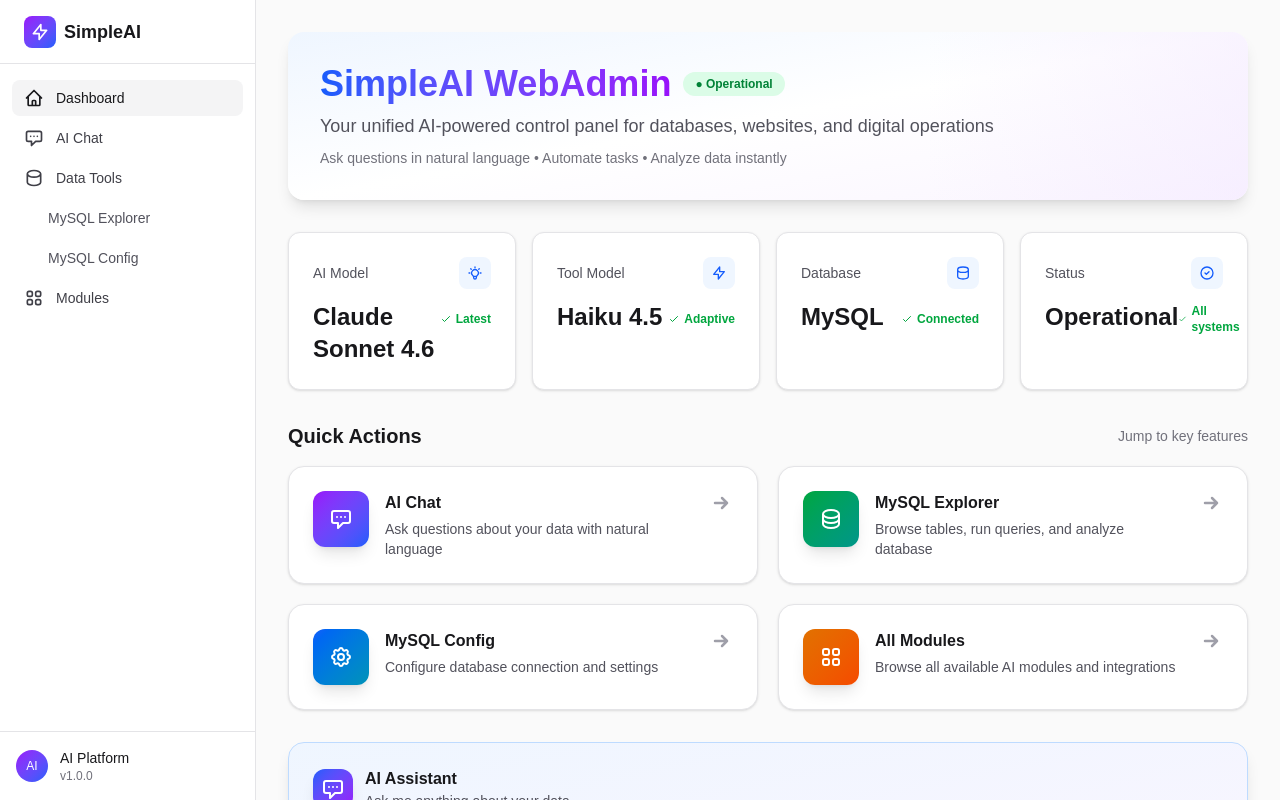
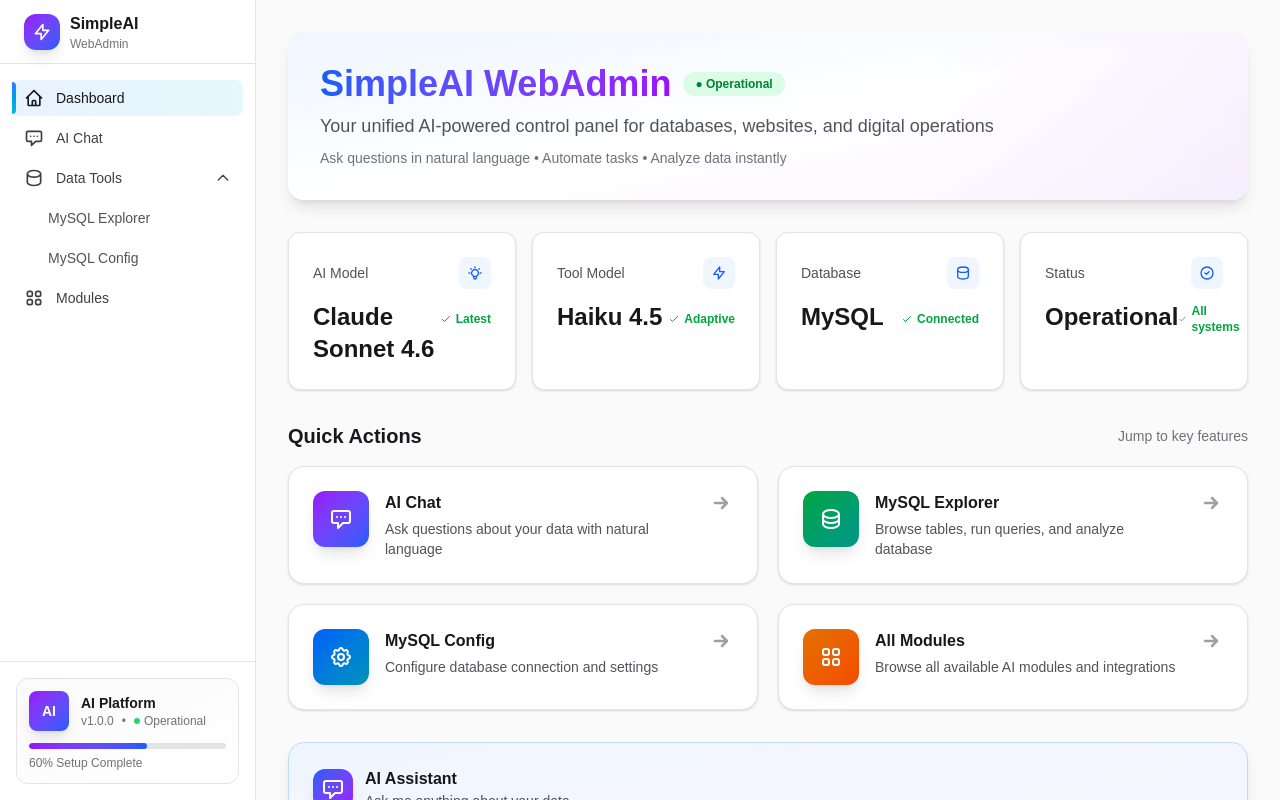
Before and after one commit to nevenov/ai-platform, a Next.js app: page /dashboard in a window 1280 px wide. Shown: the top 800 px of the page. Built offline with nearby package versions, Linux system fonts and the light colour scheme.

Commit message:
Sidebar Icons & Styling - step 6

```diff
--- a/components/Sidebar.tsx
+++ b/components/Sidebar.tsx
@@ -8,6 +8,8 @@
   const pathname = usePathname();
   const [isOpen, setIsOpen] = useState(true);
 
+  const [dataToolsOpen, setDataToolsOpen] = useState(true);
+
   const navigation = [
     {
       name: "Dashboard",
@@ -17,6 +19,7 @@
           <path strokeLinecap="round" strokeLinejoin="round" strokeWidth={2} d="M3 12l2-2m0 0l7-7 7 7M5 10v10a1 1 0 001 1h3m10-11l2 2m-2-2v10a1 1 0 01-1 1h-3m-6 0a1 1 0 001-1v-4a1 1 0 011-1h2a1 1 0 011 1v4a1 1 0 001 1m-6 0h6" />
         </svg>
       ),
+      gradient: "from-blue-500 to-cyan-500",
     },
     {
       name: "AI Chat",
@@ -26,6 +29,7 @@
           <path strokeLinecap="round" strokeLinejoin="round" strokeWidth={2} d="M8 10h.01M12 10h.01M16 10h.01M9 16H5a2 2 0 01-2-2V6a2 2 0 012-2h14a2 2 0 012 2v8a2 2 0 01-2 2h-5l-5 5v-5z" />
         </svg>
       ),
+      gradient: "from-purple-500 to-pink-500",
     },
     {
       name: "Data Tools",
@@ -34,6 +38,7 @@
           <path strokeLinecap="round" strokeLinejoin="round" strokeWidth={2} d="M4 7v10c0 2.21 3.582 4 8 4s8-1.79 8-4V7M4 7c0 2.21 3.582 4 8 4s8-1.79 8-4M4 7c0-2.21 3.582-4 8-4s8 1.79 8 4" />
         </svg>
       ),
+      gradient: "from-green-500 to-emerald-500",
       children: [
         { name: "MySQL Explorer", href: "/mysql-explorer" },
         { name: "MySQL Config", href: "/modules/mysql" },
@@ -47,6 +52,7 @@
           <path strokeLinecap="round" strokeLinejoin="round" strokeWidth={2} d="M4 6a2 2 0 012-2h2a2 2 0 012 2v2a2 2 0 01-2 2H6a2 2 0 01-2-2V6zM14 6a2 2 0 012-2h2a2 2 0 012 2v2a2 2 0 01-2 2h-2a2 2 0 01-2-2V6zM4 16a2 2 0 012-2h2a2 2 0 012 2v2a2 2 0 01-2 2H6a2 2 0 01-2-2v-2zM14 16a2 2 0 012-2h2a2 2 0 012 2v2a2 2 0 01-2 2h-2a2 2 0 01-2-2v-2z" />
         </svg>
       ),
+      gradient: "from-orange-500 to-red-500",
     },
   ];
 
@@ -55,10 +61,13 @@
       {/* Mobile menu button */}
       <button
         onClick={() => setIsOpen(!isOpen)}
-        className="fixed left-4 top-4 z-50 rounded-lg bg-zinc-900 p-2 text-white lg:hidden"
+        className="group fixed left-4 top-4 z-50 overflow-hidden rounded-xl bg-gradient-to-br from-zinc-900 to-zinc-800 p-3 text-white shadow-lg transition-all duration-200 hover:scale-105 hover:shadow-xl lg:hidden"
       >
-        <svg className="h-6 w-6" fill="none" stroke="currentColor" viewBox="0 0 24 24">
-          <path strokeLinecap="round" strokeLinejoin="round" strokeWidth={2} d="M4 6h16M4 12h16M4 18h16" />
+        {/* Gradient overlay on hover */}
+        <div className="absolute inset-0 bg-gradient-to-br from-purple-600/20 to-blue-600/20 opacity-0 transition-opacity duration-200 group-hover:opacity-100" />
+
+        <svg className="relative h-6 w-6 transition-transform duration-200 group-hover:rotate-180" fill="none" stroke="currentColor" viewBox="0 0 24 24">
+          <path strokeLinecap="round" strokeLinejoin="round" strokeWidth={2} d={isOpen ? "M6 18L18 6M6 6l12 12" : "M4 6h16M4 12h16M4 18h16"} />
         </svg>
       </button>
 
@@ -79,15 +88,23 @@
         <div className="flex h-full flex-col">
           {/* Logo */}
           <div className="flex h-16 items-center border-b border-zinc-200 px-6 dark:border-zinc-800">
-            <Link href="/dashboard" className="flex items-center gap-2">
-              <div className="flex h-8 w-8 items-center justify-center rounded-lg bg-gradient-to-br from-purple-600 to-blue-600">
-                <svg className="h-5 w-5 text-white" fill="none" stroke="currentColor" viewBox="0 0 24 24">
+            <Link href="/dashboard" className="group flex items-center gap-2.5 transition-all duration-200 hover:scale-105">
+              <div className="relative flex h-9 w-9 items-center justify-center overflow-hidden rounded-xl bg-gradient-to-br from-purple-600 to-blue-600 shadow-lg transition-all duration-200 group-hover:shadow-xl">
+                {/* Animated gradient overlay */}
+                <div className="absolute inset-0 bg-gradient-to-br from-blue-400 to-purple-400 opacity-0 transition-opacity duration-200 group-hover:opacity-100" />
+
+                <svg className="relative h-5 w-5 text-white transition-transform duration-200 group-hover:rotate-12" fill="none" stroke="currentColor" viewBox="0 0 24 24">
                   <path strokeLinecap="round" strokeLinejoin="round" strokeWidth={2} d="M13 10V3L4 14h7v7l9-11h-7z" />
                 </svg>
               </div>
-              <span className="text-lg font-semibold text-zinc-900 dark:text-white">
+              <div>
+                <span className="block text-base font-bold text-zinc-900 dark:text-white">
                   SimpleAI
                 </span>
+                <span className="block text-xs text-zinc-500 dark:text-zinc-400">
+                  WebAdmin
+                </span>
+              </div>
             </Link>
           </div>
 
@@ -97,30 +114,73 @@
               const isActive = pathname === item.href || pathname?.startsWith(item.href + "/");
 
               if (item.children) {
+                const hasActiveChild = item.children.some(child => pathname === child.href);
+
                 return (
                   <div key={item.name} className="space-y-1">
-                    <div className="flex items-center gap-3 rounded-lg px-3 py-2 text-sm font-medium text-zinc-700 dark:text-zinc-300">
-                      {item.icon}
-                      <span>{item.name}</span>
-                    </div>
-                    <div className="ml-6 space-y-1">
+                    <button
+                      onClick={() => setDataToolsOpen(!dataToolsOpen)}
+                      className={`group relative flex w-full items-center gap-3 rounded-lg px-3 py-2 text-sm font-medium transition-all duration-200 ${
+                        hasActiveChild
+                          ? "text-zinc-900 dark:text-white"
+                          : "text-zinc-700 hover:text-zinc-900 dark:text-zinc-300 dark:hover:text-white"
+                      }`}
+                    >
+                      {/* Gradient background on hover */}
+                      <div className={`absolute inset-0 rounded-lg bg-gradient-to-r ${item.gradient} opacity-0 transition-opacity duration-200 group-hover:opacity-10`} />
+
+                      {/* Active accent line */}
+                      {hasActiveChild && (
+                        <div className={`absolute left-0 top-1/2 h-8 w-1 -translate-y-1/2 rounded-r-full bg-gradient-to-b ${item.gradient}`} />
+                      )}
+
+                      <div className="relative">{item.icon}</div>
+                      <span className="relative flex-1 text-left">{item.name}</span>
+
+                      {/* Dropdown arrow */}
+                      <svg
+                        className={`relative h-4 w-4 transition-transform duration-200 ${
+                          dataToolsOpen ? "rotate-180" : ""
+                        }`}
+                        fill="none"
+                        stroke="currentColor"
+                        viewBox="0 0 24 24"
+                      >
+                        <path strokeLinecap="round" strokeLinejoin="round" strokeWidth={2} d="M19 9l-7 7-7-7" />
+                      </svg>
+                    </button>
+
+                    {/* Dropdown items */}
+                    {dataToolsOpen && (
+                      <div className="ml-6 space-y-1 overflow-hidden">
                         {item.children.map((child) => {
                           const isChildActive = pathname === child.href;
                           return (
                             <Link
                               key={child.href}
                               href={child.href}
-                            className={`block rounded-lg px-3 py-2 text-sm ${
+                              className={`group relative block rounded-lg px-3 py-2 text-sm transition-all duration-200 ${
                                 isChildActive
-                                ? "bg-zinc-100 font-medium text-zinc-900 dark:bg-zinc-800 dark:text-white"
-                                : "text-zinc-600 hover:bg-zinc-50 hover:text-zinc-900 dark:text-zinc-400 dark:hover:bg-zinc-800 dark:hover:text-white"
+                                  ? "font-medium text-zinc-900 dark:text-white"
+                                  : "text-zinc-600 hover:text-zinc-900 dark:text-zinc-400 dark:hover:text-white"
                               }`}
                             >
-                            {child.name}
+                              {/* Gradient background on hover/active */}
+                              <div className={`absolute inset-0 rounded-lg bg-gradient-to-r ${item.gradient} opacity-0 transition-opacity duration-200 ${
+                                isChildActive ? "opacity-10" : "group-hover:opacity-10"
+                              }`} />
+
+                              {/* Active indicator dot */}
+                              {isChildActive && (
+                                <div className={`absolute left-0 top-1/2 h-4 w-0.5 -translate-y-1/2 rounded-full bg-gradient-to-b ${item.gradient}`} />
+                              )}
+
+                              <span className="relative">{child.name}</span>
                             </Link>
                           );
                         })}
                       </div>
+                    )}
                   </div>
                 );
               }
@@ -129,14 +189,24 @@
                 <Link
                   key={item.name}
                   href={item.href}
-                  className={`flex items-center gap-3 rounded-lg px-3 py-2 text-sm font-medium ${
+                  className={`group relative flex items-center gap-3 rounded-lg px-3 py-2 text-sm font-medium transition-all duration-200 ${
                     isActive
-                      ? "bg-zinc-100 text-zinc-900 dark:bg-zinc-800 dark:text-white"
-                      : "text-zinc-700 hover:bg-zinc-50 hover:text-zinc-900 dark:text-zinc-300 dark:hover:bg-zinc-800 dark:hover:text-white"
+                      ? "text-zinc-900 dark:text-white"
+                      : "text-zinc-700 hover:text-zinc-900 dark:text-zinc-300 dark:hover:text-white"
                   }`}
                 >
-                  {item.icon}
-                  <span>{item.name}</span>
+                  {/* Gradient background on hover */}
+                  <div className={`absolute inset-0 rounded-lg bg-gradient-to-r ${item.gradient} opacity-0 transition-opacity duration-200 ${
+                    isActive ? "opacity-10" : "group-hover:opacity-10"
+                  }`} />
+
+                  {/* Active accent line */}
+                  {isActive && (
+                    <div className={`absolute left-0 top-1/2 h-8 w-1 -translate-y-1/2 rounded-r-full bg-gradient-to-b ${item.gradient}`} />
+                  )}
+
+                  <div className="relative">{item.icon}</div>
+                  <span className="relative">{item.name}</span>
                 </Link>
               );
             })}
@@ -144,17 +214,35 @@
 
           {/* Footer */}
           <div className="border-t border-zinc-200 p-4 dark:border-zinc-800">
-            <div className="flex items-center gap-3">
-              <div className="flex h-8 w-8 items-center justify-center rounded-full bg-gradient-to-br from-purple-600 to-blue-600 text-xs font-medium text-white">
+            <div className="group relative overflow-hidden rounded-xl border border-zinc-200 bg-gradient-to-br from-zinc-50 to-white p-3 transition-all duration-200 hover:border-zinc-300 dark:border-zinc-700 dark:from-zinc-800 dark:to-zinc-900 dark:hover:border-zinc-600">
+              {/* Gradient overlay on hover */}
+              <div className="absolute inset-0 bg-gradient-to-br from-purple-500/5 to-blue-500/5 opacity-0 transition-opacity duration-200 group-hover:opacity-100" />
+
+              <div className="relative flex items-center gap-3">
+                <div className="flex h-10 w-10 items-center justify-center rounded-lg bg-gradient-to-br from-purple-600 to-blue-600 text-sm font-bold text-white shadow-lg">
                   AI
                 </div>
                 <div className="flex-1">
-                <div className="text-sm font-medium text-zinc-900 dark:text-white">
+                  <div className="text-sm font-semibold text-zinc-900 dark:text-white">
                     AI Platform
                   </div>
-                <div className="text-xs text-zinc-500 dark:text-zinc-400">
-                  v1.0.0
+                  <div className="flex items-center gap-2 text-xs text-zinc-500 dark:text-zinc-400">
+                    <span>v1.0.0</span>
+                    <span>•</span>
+                    <div className="flex items-center gap-1">
+                      <div className="h-1.5 w-1.5 rounded-full bg-green-500 animate-pulse" />
+                      <span>Operational</span>
                     </div>
+                  </div>
+                </div>
+              </div>
+
+              {/* Progress indicator */}
+              <div className="relative mt-3 h-1.5 overflow-hidden rounded-full bg-zinc-200 dark:bg-zinc-700">
+                <div className="absolute inset-y-0 left-0 w-3/5 rounded-full bg-gradient-to-r from-purple-600 to-blue-600 shadow-sm" />
+              </div>
+              <div className="mt-1.5 text-xs text-zinc-500 dark:text-zinc-400">
+                60% Setup Complete
               </div>
             </div>
           </div>
```
Lines whose indentation alone changed are shown as unchanged.
